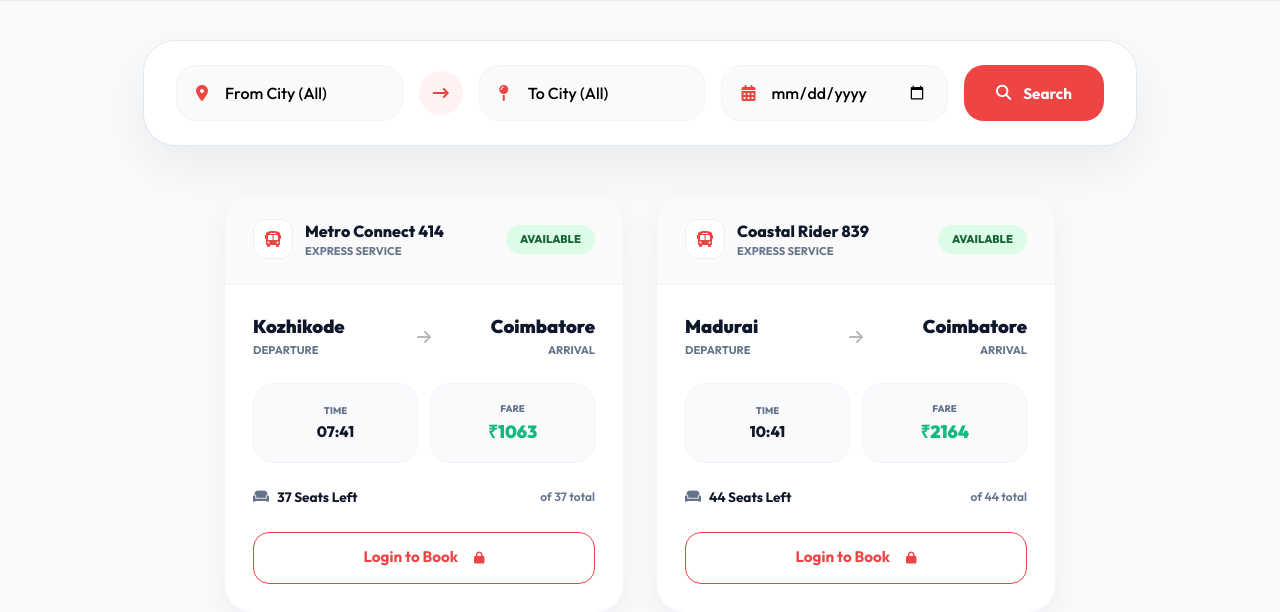
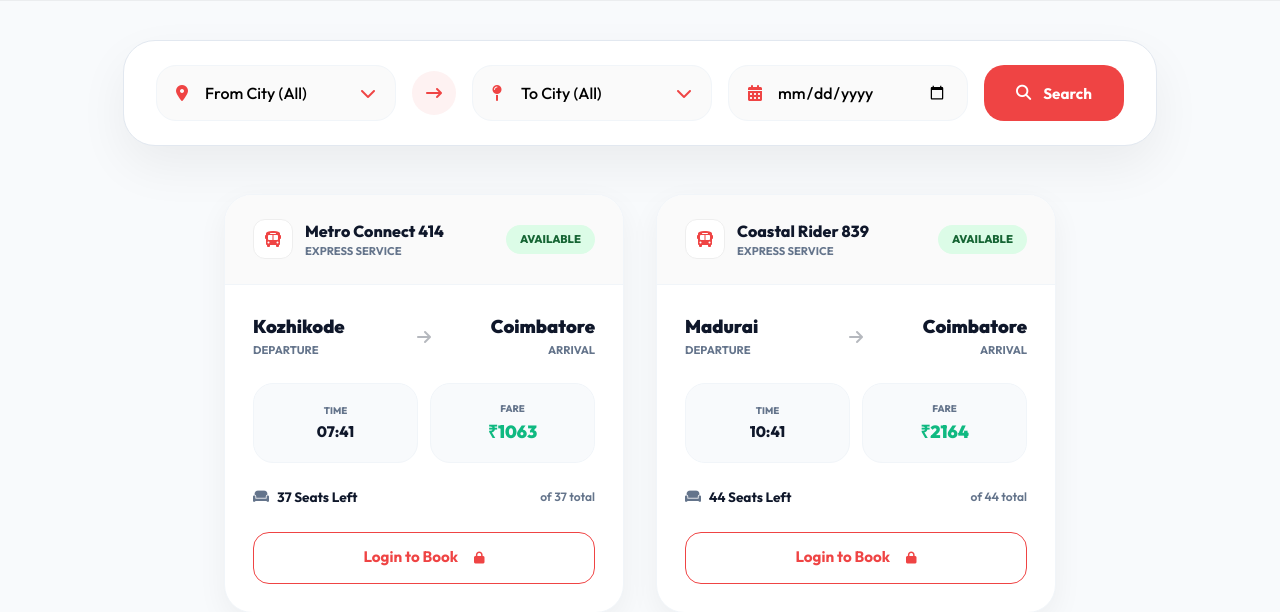
Before and after one commit to miyat0/bus_reservation_project., a Django app: page /users/search/ in a window 1280 px wide. Shown: the part 88-700 px from the top of the page. Run offline with Django 5.2, Linux system fonts and the light colour scheme; data comes from the database, SQL or seed files in the repository.

Commit message:
Add modern custom drop chevron arrows to search select fields

```diff
--- a/admins/templates/admins/home.html
+++ b/admins/templates/admins/home.html
@@ -178,7 +178,7 @@
                                 <label>Origin</label>
                                 <div class="custom-input-wrapper">
                                     <i class="fas fa-location-dot"></i>
-                                    <select name="source" required style="border: none; background: transparent; width: 100%; font-weight: 700; color: #0f172a; outline: none; font-size: 1rem; cursor: pointer; -webkit-appearance: none; appearance: none;">
+                                    <select name="source" required style="border: none; background: transparent; width: 100%; font-weight: 700; color: #0f172a; outline: none; font-size: 1rem; cursor: pointer; -webkit-appearance: none; appearance: none; padding-right: 32px;">
                                         <option value="" disabled selected hidden>Select Departure City</option>
                                         <optgroup label="Kerala">
                                             <option value="Alappuzha">Alappuzha</option>
@@ -212,13 +212,14 @@
                                             <option value="Gokarna">Gokarna</option>
                                         </optgroup>
                                     </select>
+                                    <i class="fas fa-chevron-down" style="font-size: 0.8rem; color: #94a3b8; pointer-events: none; position: absolute; right: 16px;"></i>
                                 </div>
                             </div>
                             <div class="input-group">
                                 <label>Destination</label>
                                 <div class="custom-input-wrapper">
                                     <i class="fas fa-map-pin"></i>
-                                    <select name="destination" required style="border: none; background: transparent; width: 100%; font-weight: 700; color: #0f172a; outline: none; font-size: 1rem; cursor: pointer; -webkit-appearance: none; appearance: none;">
+                                    <select name="destination" required style="border: none; background: transparent; width: 100%; font-weight: 700; color: #0f172a; outline: none; font-size: 1rem; cursor: pointer; -webkit-appearance: none; appearance: none; padding-right: 32px;">
                                         <option value="" disabled selected hidden>Select Arrival City</option>
                                         <optgroup label="Kerala">
                                             <option value="Alappuzha">Alappuzha</option>
@@ -252,6 +253,7 @@
                                             <option value="Gokarna">Gokarna</option>
                                         </optgroup>
                                     </select>
+                                    <i class="fas fa-chevron-down" style="font-size: 0.8rem; color: #94a3b8; pointer-events: none; position: absolute; right: 16px;"></i>
                                 </div>
                             </div>
                         </div>
--- a/templates/users/search_buses.html
+++ b/templates/users/search_buses.html
@@ -12,7 +12,7 @@
         <form method="get" action="{% url 'search_buses' %}" style="display: flex; gap: 16px; flex-wrap: wrap; align-items: center;">
             <div style="flex: 1; min-width: 200px; position: relative;">
                 <i class="fas fa-location-dot" style="position: absolute; left: 20px; top: 50%; transform: translateY(-50%); color: var(--primary); z-index: 1;"></i>
-                <select name="source" class="input" style="padding-left: 48px; border-radius: 20px; height: 56px; border-color: #f1f5f9; background: #fafafa; -webkit-appearance: none; appearance: none; cursor: pointer;">
+                <select name="source" class="input" style="padding-left: 48px; padding-right: 40px; border-radius: 20px; height: 56px; border-color: #f1f5f9; background: #fafafa; -webkit-appearance: none; appearance: none; cursor: pointer;">
                     <option value="" {% if not request.GET.source %}selected{% endif %}>From City (All)</option>
                     <optgroup label="Kerala">
                         <option value="Alappuzha" {% if request.GET.source == 'Alappuzha' %}selected{% endif %}>Alappuzha</option>
@@ -46,6 +46,7 @@
                         <option value="Gokarna" {% if request.GET.source == 'Gokarna' %}selected{% endif %}>Gokarna</option>
                     </optgroup>
                 </select>
+                <i class="fas fa-chevron-down" style="position: absolute; right: 20px; top: 50%; transform: translateY(-50%); color: var(--primary); pointer-events: none; z-index: 1;"></i>
             </div>
 
             <div style="display: flex; align-items: center; justify-content: center; width: 44px; height: 44px; border-radius: 50%; background: var(--primary-light); color: var(--primary);">
@@ -54,7 +55,7 @@
 
             <div style="flex: 1; min-width: 200px; position: relative;">
                 <i class="fas fa-map-pin" style="position: absolute; left: 20px; top: 50%; transform: translateY(-50%); color: var(--primary); z-index: 1;"></i>
-                <select name="destination" class="input" style="padding-left: 48px; border-radius: 20px; height: 56px; border-color: #f1f5f9; background: #fafafa; -webkit-appearance: none; appearance: none; cursor: pointer;">
+                <select name="destination" class="input" style="padding-left: 48px; padding-right: 40px; border-radius: 20px; height: 56px; border-color: #f1f5f9; background: #fafafa; -webkit-appearance: none; appearance: none; cursor: pointer;">
                     <option value="" {% if not request.GET.destination %}selected{% endif %}>To City (All)</option>
                     <optgroup label="Kerala">
                         <option value="Alappuzha" {% if request.GET.destination == 'Alappuzha' %}selected{% endif %}>Alappuzha</option>
@@ -88,6 +89,7 @@
                         <option value="Gokarna" {% if request.GET.destination == 'Gokarna' %}selected{% endif %}>Gokarna</option>
                     </optgroup>
                 </select>
+                <i class="fas fa-chevron-down" style="position: absolute; right: 20px; top: 50%; transform: translateY(-50%); color: var(--primary); pointer-events: none; z-index: 1;"></i>
             </div>
 
             <div style="flex: 1; min-width: 200px; position: relative;">
```
